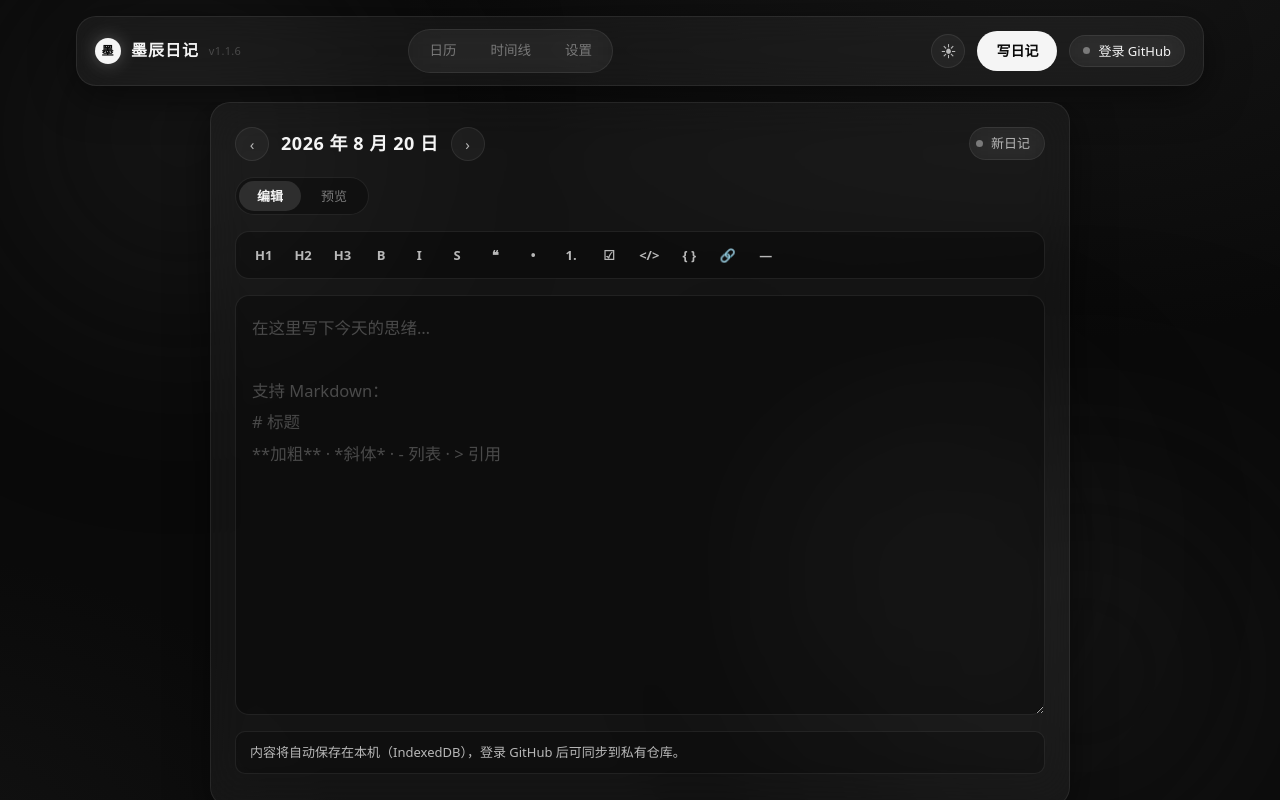
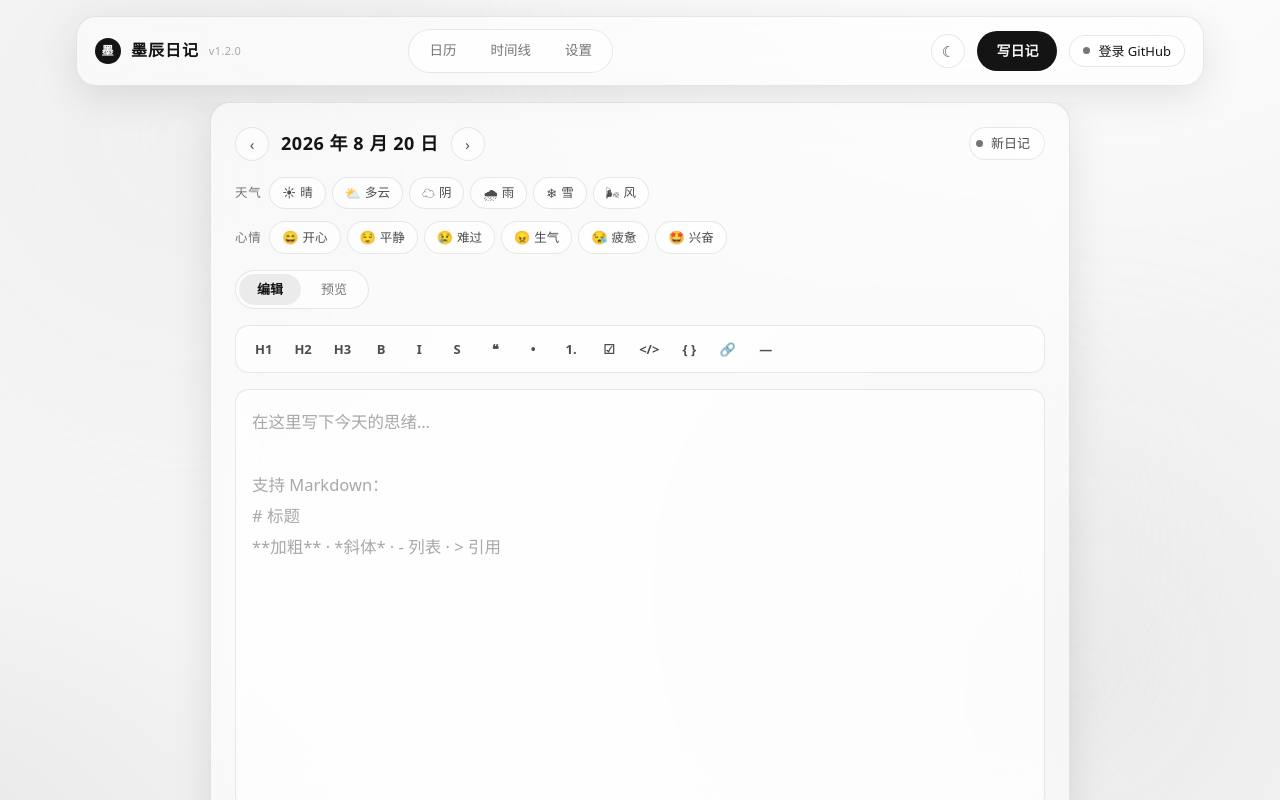
Before and after one commit to sinsine/DarkCube, a React (Vite) app: page / in a window 1280 px wide. Both pictures are taken after a click on the button "写日记". Built offline with nearby package versions, Linux system fonts and the light colour scheme.

Commit message:
v1.2.0：作者B站链接、小白登录教程（内置弹窗）、默认日间模式、编辑器天气/心情选择

```diff
--- a/package.json
+++ b/package.json
@@ -1,7 +1,7 @@
 {
   "name": "darkcube-diary",
   "private": true,
-  "version": "1.1.6",
+  "version": "1.2.0",
   "type": "module",
   "description": "墨辰日记 — 黑白玻璃风格的本地优先日记，GitHub 私有仓库云存档",
   "scripts": {
--- a/src/App.tsx
+++ b/src/App.tsx
@@ -30,7 +30,7 @@ export default function App() {
   const [online, setOnline] = useState(navigator.onLine)
   const [installEvt, setInstallEvt] = useState<BeforeInstallPromptEvent | null>(null)
   const [theme, setTheme] = useState<'dark' | 'light'>(() =>
-    localStorage.getItem('darkcube-theme') === 'light' ? 'light' : 'dark'
+    localStorage.getItem('darkcube-theme') === 'dark' ? 'dark' : 'light'
   )
 
   const syncStateRef = useRef<SyncState | undefined>(undefined)
--- /dev/null
+++ b/src/core/meta.ts
@@ -0,0 +1,29 @@
+/** 日记元数据选项：天气 / 心情 */
+
+export interface MetaOption {
+  id: string
+  label: string
+  icon: string
+}
+
+export const WEATHER_OPTIONS: MetaOption[] = [
+  { id: 'sunny', label: '晴', icon: '☀' },
+  { id: 'cloudy', label: '多云', icon: '⛅' },
+  { id: 'overcast', label: '阴', icon: '☁' },
+  { id: 'rain', label: '雨', icon: '🌧' },
+  { id: 'snow', label: '雪', icon: '❄' },
+  { id: 'wind', label: '风', icon: '🌬' }
+]
+
+export const MOOD_OPTIONS: MetaOption[] = [
+  { id: 'happy', label: '开心', icon: '😄' },
+  { id: 'calm', label: '平静', icon: '😌' },
+  { id: 'sad', label: '难过', icon: '😢' },
+  { id: 'angry', label: '生气', icon: '😠' },
+  { id: 'tired', label: '疲惫', icon: '😪' },
+  { id: 'excited', label: '兴奋', icon: '🤩' }
+]
+
+export function metaBy(options: MetaOption[], id?: string): MetaOption | undefined {
+  return options.find((o) => o.id === id)
+}
--- a/src/core/types.ts
+++ b/src/core/types.ts
@@ -12,6 +12,10 @@ export interface DiaryEntry {
   blobSha?: string
   /** 本地有未推送改动 */
   dirty?: boolean
+  /** 天气（本地元数据，不同步） */
+  weather?: string
+  /** 心情（本地元数据，不同步） */
+  mood?: string
 }
 
 /** 冲突备份：同步时本地被远端覆盖的旧内容，另存为仓库 .conflict.md */
--- a/src/main.tsx
+++ b/src/main.tsx
@@ -7,9 +7,9 @@ import './styles/base.css'
 import './styles/glass.css'
 import './styles/app.css'
 
-// 渲染前应用主题，避免闪烁
+// 渲染前应用主题，避免闪烁（默认日间模式）
 document.documentElement.dataset.theme =
-  localStorage.getItem('darkcube-theme') === 'light' ? 'light' : 'dark'
+  localStorage.getItem('darkcube-theme') === 'dark' ? 'dark' : 'light'
 
 registerSW({ immediate: true })
 
--- a/src/styles/app.css
+++ b/src/styles/app.css
@@ -343,6 +343,62 @@
 }
 .md-btn:active {
   transform: scale(0.94);
+}
+
+/* ---------- 天气 / 心情选择 ---------- */
+.editor__meta-row {
+  display: flex;
+  flex-wrap: wrap;
+  gap: 12px 24px;
+}
+.meta-group {
+  display: flex;
+  align-items: center;
+  gap: 6px;
+  flex-wrap: wrap;
+}
+.meta-group__label {
+  font-size: 12.5px;
+  color: var(--ink-2);
+  letter-spacing: 0.05em;
+  margin-right: 2px;
+}
+.meta-chip {
+  display: inline-flex;
+  align-items: center;
+  gap: 4px;
+  padding: 5px 12px;
+  border-radius: var(--radius-pill);
+  border: 1px solid var(--line);
+  background: var(--field-bg);
+  color: var(--ink-1);
+  font-size: 13px;
+  transition: background var(--dur-fast), border-color var(--dur-fast), color var(--dur-fast);
+}
+.meta-chip:hover {
+  border-color: var(--line-strong);
+  color: var(--ink-0);
+}
+.meta-chip--active {
+  background: var(--ink-0);
+  color: var(--bg-0);
+  border-color: transparent;
+  font-weight: 600;
+}
+.meta-chip--active:hover {
+  color: var(--bg-0);
+}
+.meta-chip__label {
+  font-size: 12.5px;
+}
+
+/* 时间线元数据（天气/心情） */
+.timeline-item__meta {
+  display: flex;
+  gap: 12px;
+  font-size: 12.5px;
+  color: var(--ink-2);
+  margin-top: 3px;
 }
 
 /* 编辑器工具栏 */
--- a/src/styles/glass.css
+++ b/src/styles/glass.css
@@ -235,6 +235,26 @@
   opacity: 0.75;
 }
 
+/* ---------- 教程弹窗 ---------- */
+.tutorial-dialog {
+  width: min(680px, 100%);
+  max-height: 84vh;
+  display: flex;
+  flex-direction: column;
+}
+.tutorial-body {
+  overflow-y: auto;
+  padding-right: 6px;
+  margin-top: 4px;
+  font-size: 15px;
+}
+.tutorial-body h2 {
+  font-size: 1.25em;
+}
+.tutorial-body blockquote {
+  font-size: 0.95em;
+}
+
 /* ---------- 开关 ---------- */
 .switch {
   position: relative;
--- a/src/ui/components/LoginDialog.tsx
+++ b/src/ui/components/LoginDialog.tsx
@@ -2,6 +2,7 @@ import { useEffect, useState } from 'react'
 import type { FormEvent } from 'react'
 import type { GitHubSettings } from '../../core/types'
 import { ensureRepo, friendlyGitHubError, getCurrentUser } from '../../core/github/api'
+import { TutorialDialog } from './TutorialDialog'
 
 interface LoginDialogProps {
   open: boolean
@@ -23,6 +24,7 @@ export function LoginDialog({ open, onClose, initial, onSaved }: LoginDialogProp
   const [repoName, setRepoName] = useState(DEFAULT_REPO)
   const [status, setStatus] = useState<Status>('idle')
   const [error, setError] = useState('')
+  const [tutorialOpen, setTutorialOpen] = useState(false)
 
   useEffect(() => {
     if (open) {
@@ -65,6 +67,7 @@ export function LoginDialog({ open, onClose, initial, onSaved }: LoginDialogProp
   }
 
   return (
+    <>
       <div className="dialog-mask" onClick={onClose} role="presentation">
         <div
           className="dialog glass-panel"
@@ -152,7 +155,19 @@ export function LoginDialog({ open, onClose, initial, onSaved }: LoginDialogProp
         <div className="note" style={{ marginTop: 14 }}>
           提示：Token 仅保存在本机浏览器。仓库不存在时会自动创建为私有仓库。
         </div>
+
+        <button
+          type="button"
+          className="btn btn--sm"
+          onClick={() => setTutorialOpen(true)}
+          style={{ alignSelf: 'center', marginTop: 10 }}
+        >
+          📖 不会操作 GitHub？查看新手登录教程
+        </button>
       </div>
       </div>
+
+      <TutorialDialog open={tutorialOpen} onClose={() => setTutorialOpen(false)} />
+    </>
   )
 }
--- /dev/null
+++ b/src/ui/components/TutorialDialog.tsx
@@ -0,0 +1,39 @@
+import tutorialMd from '../../../docs/login-tutorial.md?raw'
+import { renderMarkdown } from '../../core/markdown'
+
+interface TutorialDialogProps {
+  open: boolean
+  onClose: () => void
+}
+
+/** 面向小白的 GitHub 登录教程弹窗（内容来自 docs/login-tutorial.md） */
+export function TutorialDialog({ open, onClose }: TutorialDialogProps) {
+  if (!open) return null
+  return (
+    <div className="dialog-mask" onClick={onClose} role="presentation">
+      <div
+        className="dialog glass-panel tutorial-dialog"
+        role="dialog"
+        aria-modal="true"
+        aria-label="GitHub 登录教程"
+        onClick={(e) => e.stopPropagation()}
+      >
+        <div className="dialog__head">
+          <div>
+            <div className="dialog__title">GitHub 登录教程（小白向）</div>
+            <div style={{ fontSize: 12.5, color: 'var(--ink-2)', marginTop: 2 }}>
+              从零开始，约 10 分钟完成配置
+            </div>
+          </div>
+          <button className="dialog__close" onClick={onClose} aria-label="关闭">
+            ×
+          </button>
+        </div>
+        <div
+          className="tutorial-body md-body"
+          dangerouslySetInnerHTML={{ __html: renderMarkdown(tutorialMd) }}
+        />
+      </div>
+    </div>
+  )
+}
--- a/src/ui/views/EditorView.tsx
+++ b/src/ui/views/EditorView.tsx
@@ -3,6 +3,7 @@ import type { DiaryEntry } from '../../core/types'
 import { formatDateCN, pad2 } from '../../core/date'
 import { countWords, deriveTitle, renderMarkdown, transformMarkdown, type MdOp } from '../../core/markdown'
 import { db } from '../../core/db'
+import { MOOD_OPTIONS, WEATHER_OPTIONS } from '../../core/meta'
 import { MarkdownToolbar } from '../components/MarkdownToolbar'
 
 interface EditorViewProps {
@@ -65,6 +66,21 @@ export function EditorView({ date, entry, onChangeDate, onEntrySaved }: EditorVi
       ta.focus()
       ta.setSelectionRange(start, end)
     })
+  }
+
+  /** 设置天气 / 心情（本地元数据，不参与正文同步） */
+  async function setMeta(field: 'weather' | 'mood', value: string | undefined) {
+    const base: DiaryEntry = entry ?? {
+      date,
+      title: deriveTitle(text),
+      body: text,
+      updatedAt: Date.now()
+    }
+    const next: DiaryEntry = { ...base, updatedAt: Date.now() }
+    if (field === 'weather') next.weather = value
+    else next.mood = value
+    await db.entries.put(next)
+    onEntrySaved()
   }
 
   async function doSave(saveDate: string, body: string) {
@@ -131,6 +147,39 @@ export function EditorView({ date, entry, onChangeDate, onEntrySaved }: EditorVi
           )}
         </div>
 
+        <div className="editor__meta-row">
+          <div className="meta-group">
+            <span className="meta-group__label">天气</span>
+            {WEATHER_OPTIONS.map((w) => (
+              <button
+                key={w.id}
+                className={`meta-chip${entry?.weather === w.id ? ' meta-chip--active' : ''}`}
+                onClick={() => void setMeta('weather', entry?.weather === w.id ? undefined : w.id)}
+                title={w.label}
+                aria-pressed={entry?.weather === w.id}
+              >
+                <span aria-hidden="true">{w.icon}</span>
+                <span className="meta-chip__label">{w.label}</span>
+              </button>
+            ))}
+          </div>
+          <div className="meta-group">
+            <span className="meta-group__label">心情</span>
+            {MOOD_OPTIONS.map((m) => (
+              <button
+                key={m.id}
+                className={`meta-chip${entry?.mood === m.id ? ' meta-chip--active' : ''}`}
+                onClick={() => void setMeta('mood', entry?.mood === m.id ? undefined : m.id)}
+                title={m.label}
+                aria-pressed={entry?.mood === m.id}
+              >
+                <span aria-hidden="true">{m.icon}</span>
+                <span className="meta-chip__label">{m.label}</span>
+              </button>
+            ))}
+          </div>
+        </div>
+
         <div className="editor__toolbar">
           <div className="seg" role="tablist" aria-label="编辑模式">
             <button
--- a/src/ui/views/SettingsView.tsx
+++ b/src/ui/views/SettingsView.tsx
@@ -199,10 +199,19 @@ export function SettingsView({
               墨
             </span>
             <div>
-              <div className="row__title">墨辰日记 v1.1.6</div>
+              <div className="row__title">墨辰日记 v1.2.0</div>
               <div className="row__desc">本地优先 · GitHub 私有仓库云存档 · 黑白液态玻璃</div>
             </div>
           </div>
+          <a
+            className="link"
+            href="https://space.bilibili.com/518517303"
+            target="_blank"
+            rel="noreferrer"
+            style={{ alignSelf: 'flex-start' }}
+          >
+            作者 B 站主页（墨辰）↗
+          </a>
           {canInstall && (
             <button className="btn btn--primary btn--block" onClick={onInstall}>
               安装应用到桌面 / 主屏幕
--- a/src/ui/views/TimelineView.tsx
+++ b/src/ui/views/TimelineView.tsx
@@ -1,5 +1,6 @@
 import type { DiaryEntry } from '../../core/types'
 import { formatDateCN } from '../../core/date'
+import { MOOD_OPTIONS, WEATHER_OPTIONS, metaBy } from '../../core/meta'
 
 interface TimelineViewProps {
   entries: DiaryEntry[]
@@ -45,6 +46,20 @@ export function TimelineView({ entries, conflictCount, onOpen }: TimelineViewPro
             onClick={() => onOpen(e.date)}
           >
             <div className="timeline-item__date">{formatDateCN(e.date)}</div>
+            {(e.weather || e.mood) && (
+              <div className="timeline-item__meta">
+                {e.weather && (
+                  <span>
+                    {metaBy(WEATHER_OPTIONS, e.weather)?.icon} {metaBy(WEATHER_OPTIONS, e.weather)?.label}
+                  </span>
+                )}
+                {e.mood && (
+                  <span>
+                    {metaBy(MOOD_OPTIONS, e.mood)?.icon} {metaBy(MOOD_OPTIONS, e.mood)?.label}
+                  </span>
+                )}
+              </div>
+            )}
             <div className="timeline-item__title">{e.title || '（无标题）'}</div>
             {e.body && <div className="timeline-item__excerpt">{excerpt(e.body)}</div>}
           </button>
```
Also changed, not shown: 2 other files (tests, documents, lock files or other folders). Lines whose indentation alone changed are shown as unchanged.
